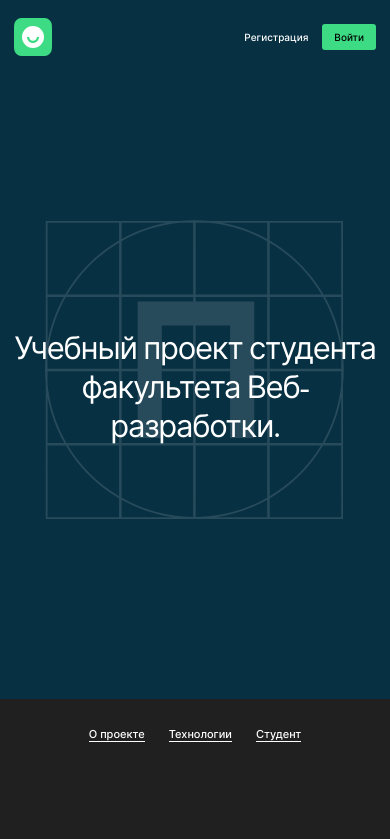
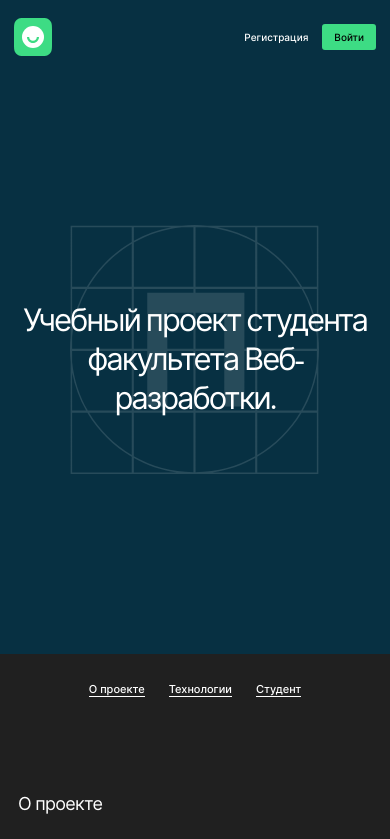
Before and after one commit to FaizovaElmira/movies-explorer-frontend, a React (Create React App) app: page / in a window 390 px wide. Shown: the top 839 px of the page. Built offline with nearby package versions, Linux system fonts and the light colour scheme.

Commit message:
правка ссылки на проект dark-3

```diff
--- a/src/components/Main/Promo/Promo.css
+++ b/src/components/Main/Promo/Promo.css
@@ -28,8 +28,16 @@
   color: #FFFFFF;
 }
 
+@media screen and (max-width: 1279px) {
+
+  .promo__text {
+      margin: 190px 160px;
+  }
+}
+
 
 @media screen and (max-width: 768px) {
+
   .promo__text {
       margin: 43% 5%;
   }
@@ -38,7 +46,29 @@
   }
 }
 
+@media screen and (max-width: 730px) {
+
+  .promo__text {
+      margin: 44% 2%;
+  }
+}
+
 @media screen and (max-width: 500px) {
+  .promo__logo {
+    margin-top: 150px;
+    margin-bottom: 180px;
+    width: 64%;
+}
+
+  .promo__text {
+      margin: 58% 4%;
+      padding: 0;
+      font-size: 31px;
+      line-height: 39px;
+  }
+}
+
+@media screen and (max-width: 320px) {
   .promo__logo {
       margin-top: 145px;
       margin-bottom: 180px;
```
Also changed, not shown: 1 other file (tests, documents, lock files or other folders).
